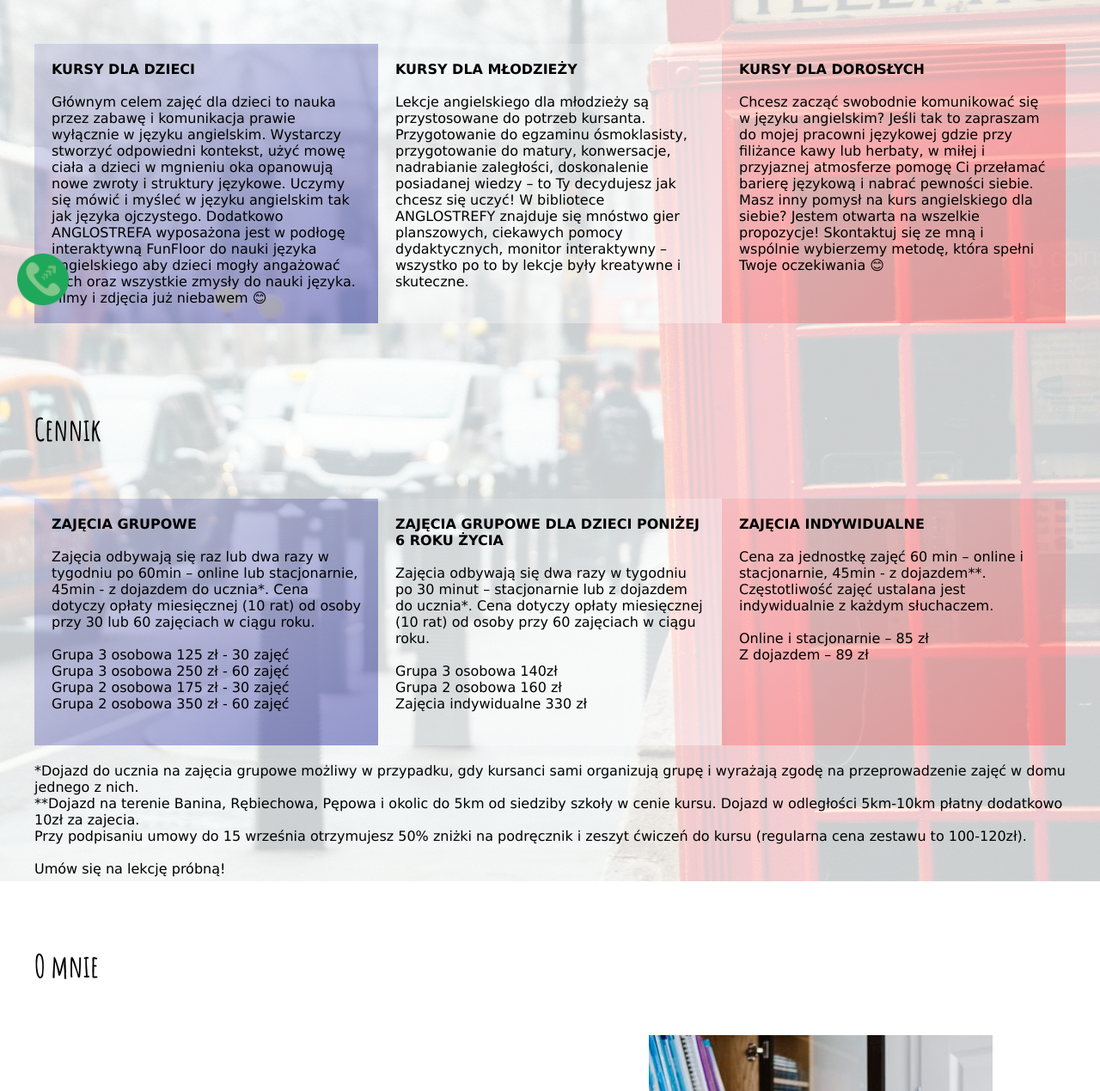
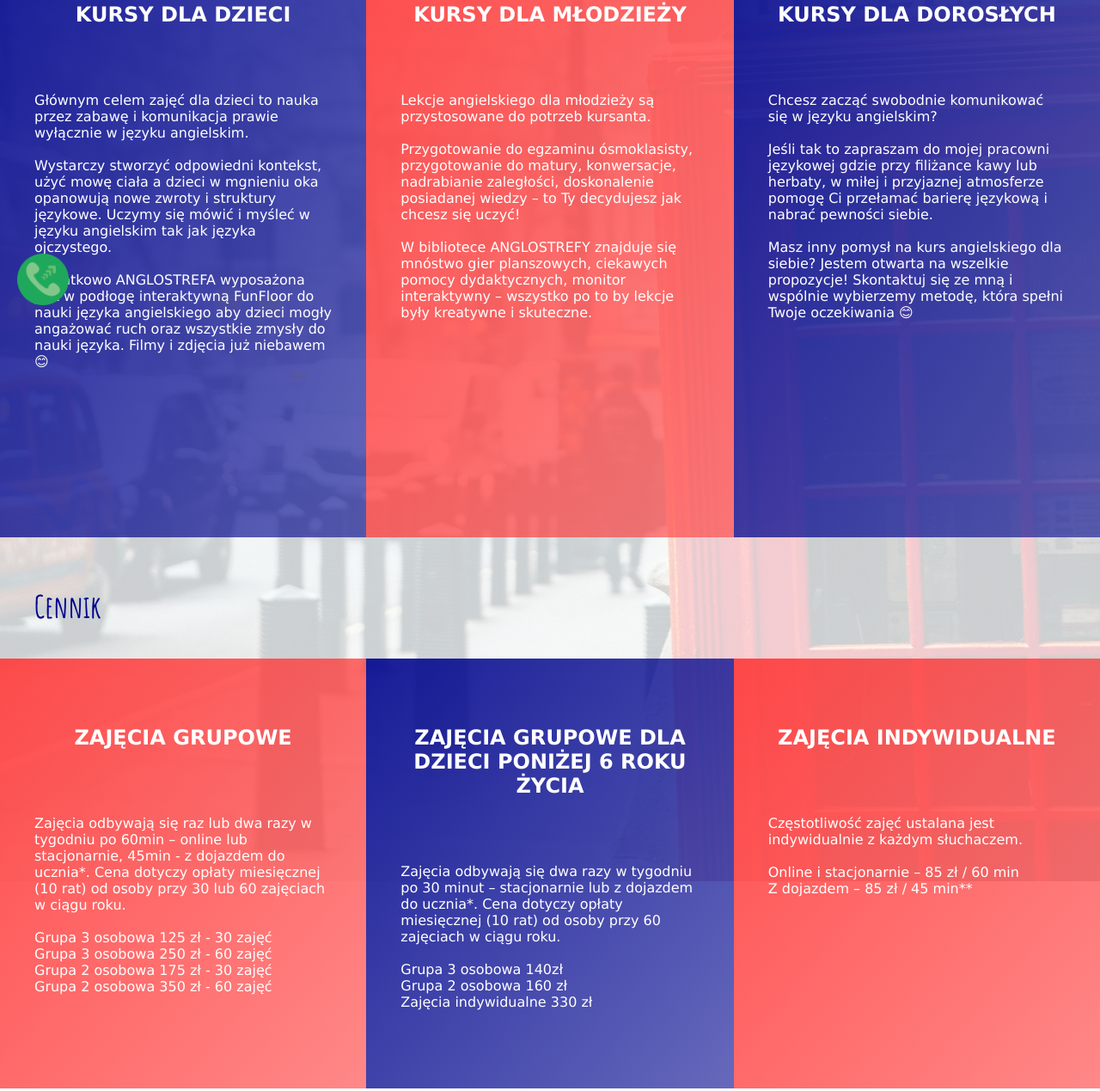
Before and after one commit to Dirtyloop/anglostrefaWebSite, a plain HTML site: page index.html in a window 1280 px wide. Shown: the part 421-1690 px from the top of the page at 86% size. Drawn offline with Linux system fonts and the light colour scheme.

Commit message:
elementy rozciągniete na cała szerokosc

```diff
--- a/index.html
+++ b/index.html
@@ -34,9 +34,10 @@
       </div></a></div>
       <div>
       <ul class="nav-links">
-        <li><a href="#omnie">O&nbsp;mnie</a></li>
+
         <li><a href="#oferta">Oferta</a></li>
         <li><a href="#cennik">Cennik</a></li>
+        <li><a href="#omnie">O&nbsp;mnie</a></li>
         <li><a href="#kontakt">Kontakt</a></li>
         <li>&nbsp;</li>
         <li><div class="nav-social"><a href="https://www.facebook.com/anglostrefaBanino/" target="_blank"><img src="img/facebook.png" width="40" height="40"></a>&nbsp;
@@ -47,8 +48,9 @@
     </div></div>
     </nav>
     <script src="script.js"></script>
-    <main>
-      <section class="glass">
+    <main >
+      <div class="glass">
+      <section >
 
         <div class="oferta" id="oferta">
         <div class="cytat">
@@ -61,28 +63,28 @@
               height="300"
             /></div>-->
             <div class="oferta-text">
-              <h3>Język angielski dla każdego!</h3><br><br>
+
               <h2>Oferta</h2>
-            <br /><br>
+            <br /><br />
 
 
             <div class="oferta-container">
             <div class="oferta-section1">
-<p>
-<b>KURSY DLA DZIECI</b><br><br>
-Głównym celem zajęć dla dzieci to nauka przez zabawę i komunikacja prawie wyłącznie w języku angielskim. Wystarczy stworzyć odpowiedni kontekst, użyć mowę ciała a dzieci w mgnieniu oka opanowują nowe zwroty i struktury językowe. Uczymy się mówić i myśleć w języku angielskim tak jak języka ojczystego.
+<p><br /><br />
+<h3>KURSY DLA DZIECI</h3><br /><br /><br /><br />
+Głównym celem zajęć dla dzieci to nauka przez zabawę i komunikacja prawie wyłącznie w języku angielskim.<br /><br />Wystarczy stworzyć odpowiedni kontekst, użyć mowę ciała a dzieci w mgnieniu oka opanowują nowe zwroty i struktury językowe. Uczymy się mówić i myśleć w języku angielskim tak jak języka ojczystego.<br /><br />
 Dodatkowo ANGLOSTREFA wyposażona jest w podłogę interaktywną FunFloor do nauki języka angielskiego aby  dzieci mogły angażować ruch oraz wszystkie zmysły do nauki języka. Filmy i zdjęcia już niebawem 😊
 </p></div>
 
 <div class="oferta-section2">
-<p>
-<b>KURSY DLA MŁODZIEŻY</b><br><br>
-Lekcje angielskiego dla młodzieży są przystosowane do potrzeb kursanta. Przygotowanie do egzaminu ósmoklasisty, przygotowanie do matury, konwersacje, nadrabianie zaległości, doskonalenie posiadanej wiedzy – to Ty decydujesz jak chcesz się uczyć! W bibliotece ANGLOSTREFY znajduje się mnóstwo gier planszowych, ciekawych pomocy dydaktycznych, monitor interaktywny – wszystko po to by lekcje były kreatywne i skuteczne.
+<p><br /><br />
+<h3>KURSY DLA MŁODZIEŻY</h3><br /><br /><br /><br />
+Lekcje angielskiego dla młodzieży są przystosowane do potrzeb kursanta.<br /><br />Przygotowanie do egzaminu ósmoklasisty, przygotowanie do matury, konwersacje, nadrabianie zaległości, doskonalenie posiadanej wiedzy – to Ty decydujesz jak chcesz się uczyć!<br /><br />W bibliotece ANGLOSTREFY znajduje się mnóstwo gier planszowych, ciekawych pomocy dydaktycznych, monitor interaktywny – wszystko po to by lekcje były kreatywne i skuteczne.
 </p></div>
 <div class="oferta-section3">
-<p>
-<b>KURSY DLA DOROSŁYCH</b><br><br>
-Chcesz zacząć swobodnie komunikować się w języku angielskim? Jeśli tak to zapraszam do mojej pracowni językowej gdzie przy filiżance kawy lub herbaty, w miłej i przyjaznej atmosferze pomogę Ci przełamać barierę językową i nabrać pewności siebie.
+<p><br /><br />
+<h3>KURSY DLA DOROSŁYCH</h3><br /><br /><br /><br />
+Chcesz zacząć swobodnie komunikować się w języku angielskim?<br /><br />Jeśli tak to zapraszam do mojej pracowni językowej gdzie przy filiżance kawy lub herbaty, w miłej i przyjaznej atmosferze pomogę Ci przełamać barierę językową i nabrać pewności siebie.<br /><br />
 Masz inny pomysł na kurs angielskiego dla siebie? Jestem otwarta na wszelkie propozycje! Skontaktuj się ze mną i wspólnie wybierzemy metodę, która spełni Twoje oczekiwania 😊
 
             </p></div></div>
@@ -90,14 +92,16 @@ Masz inny pomysł na kurs angielskiego dla siebie? Jestem otwarta na wszelkie pr
           </div>
         </div>
 
-        <div class="cennik" id="cennik">
+        <div class="cennik">
+          <a id="cennik"></a>
             <div class="cennik-text">
+              <br /><br /><br />
                 <h2>Cennik</h2>
                 <br /><br>
                 <div class="cennik-container">
                   <div class="cennik-section1">
-                <p>
-                <b>ZAJĘCIA GRUPOWE</b><br><br>
+                <p><br /><br />
+                <h3>ZAJĘCIA GRUPOWE</h3><br /><br /><br /><br />
 Zajęcia odbywają się raz lub dwa razy w tygodniu po 60min – online lub stacjonarnie, 45min -  z dojazdem do ucznia*. Cena dotyczy opłaty miesięcznej (10 rat) od osoby przy 30 lub 60 zajęciach w ciągu roku.<br><br>
 
 Grupa 3 osobowa 125 zł - 30 zajęć<br>
@@ -106,9 +110,9 @@ Grupa 2 osobowa 175 zł - 30 zajęć<br>
 Grupa 2 osobowa 350 zł - 60 zajęć<br><br>
                 </p></div>
                 <div class="cennik-section2">
-                <p>
 
-<b>ZAJĘCIA GRUPOWE DLA DZIECI PONIŻEJ 6 ROKU ŻYCIA</b><br><br>
+                <p><br /><br />
+<h3>ZAJĘCIA GRUPOWE DLA DZIECI PONIŻEJ 6 ROKU ŻYCIA</h3><br /><br /><br /><br />
 
 Zajęcia odbywają się dwa razy w tygodniu po 30 minut – stacjonarnie lub z dojazdem do ucznia*. Cena dotyczy opłaty miesięcznej (10 rat) od osoby przy 60 zajęciach w ciągu roku.<br><br>
 
@@ -118,15 +122,16 @@ Zajęcia indywidualne 330 zł<br><br>
                 </p></div>
 
                 <div class="cennik-section3">
-                  <p>
-<b>ZAJĘCIA INDYWIDUALNE</b><br><br>
+                <p><br /><br />
+<h3>ZAJĘCIA INDYWIDUALNE</h3><br /><br /><br /><br />
 
-Cena za jednostkę zajęć 60 min – online i stacjonarnie, 45min -  z dojazdem**. Częstotliwość zajęć ustalana jest indywidualnie z każdym słuchaczem.<br><br>
+Częstotliwość zajęć ustalana jest indywidualnie z każdym słuchaczem.<br><br>
 
-Online i stacjonarnie – 85 zł<br>
-Z dojazdem – 89 zł<br><br>
-                  </p></div>
-<div><p class="small">
+Online i stacjonarnie – 85 zł / 60 min<br>
+Z dojazdem – 85 zł / 45 min**<br><br>
+
+                </p></div>
+<div class="cennik-asteriks"><p class="small">
 *Dojazd do ucznia na zajęcia grupowe możliwy w przypadku, gdy kursanci sami organizują grupę i wyrażają zgodę na przeprowadzenie zajęć w domu jednego z nich.<br>
 **Dojazd na terenie Banina, Rębiechowa, Pępowa i okolic do 5km od siedziby szkoły w cenie kursu. Dojazd w odległości 5km-10km płatny dodatkowo 10zł za zajecia.<br>
 Przy podpisaniu umowy do 15 września otrzymujesz 50% zniżki na podręcznik i zeszyt ćwiczeń do kursu (regularna cena zestawu to 100-120zł).
@@ -139,6 +144,7 @@ Przy podpisaniu umowy do 15 września otrzymujesz 50% zniżki na podręcznik i z
         </div>
         <div class="omnie" id="omnie">
           <div class="omnie-text">
+            <br /><br />
           <h2>O mnie</h2>
           <br><br>
           <div class="omnie-container">
@@ -146,11 +152,11 @@ Przy podpisaniu umowy do 15 września otrzymujesz 50% zniżki na podręcznik i z
             <div class="omnie-section">
 
 
-            <p>Cześć! Mam na imię Asia – absolwentka filologii angielskiej na Uniwersytecie Adama Mickiewicza w Poznaniu z tytułem magistra, anglistka z ponad
-              15-letim stażem 😊  Nauczanie języka to moja pasja! Lubię rozmawiać, spędzać czas z ludźmi, a przede wszystkim dzielić się swoją wiedzą. Stworzyłam kameralną
+            Cześć! Mam na imię Asia – absolwentka filologii angielskiej na Uniwersytecie Adama Mickiewicza w Poznaniu z tytułem magistra, anglistka z ponad
+              15-letim stażem 😊<br />Nauczanie języka to moja pasja! Lubię rozmawiać, spędzać czas z ludźmi, a przede wszystkim dzielić się swoją wiedzą.<br />Stworzyłam kameralną
               szkołę językową, gdzie czeka na Ciebie profesjonalnie przygotowana pracownia językowa.<br><br>
 
-              Zapraszam do zapoznania się z ofertą edukacyjną Anglostrefy 😊</p>
+              Zapraszam do zapoznania się z ofertą edukacyjną Anglostrefy 😊
           </div>
           <div class="omnie-img"><img
               src="img/asia_omnie.jpg"
@@ -161,6 +167,7 @@ Przy podpisaniu umowy do 15 września otrzymujesz 50% zniżki na podręcznik i z
 
             <div class="kontakt" id="kontakt">
               <div class="kontakt-text">
+                <br /><br />
                 <h2>Kontakt</h2>
                 <br><br>
                 <div class="kontakt-container">
@@ -175,7 +182,7 @@ Przy podpisaniu umowy do 15 września otrzymujesz 50% zniżki na podręcznik i z
                 <br />
             </div>
             <div class="kontakt-mapa">
-              <iframe src="https://www.google.com/maps/embed?pb=!1m18!1m12!1m3!1d37173.79315937041!2d18.39717637008716!3d54.38591942040739!2m3!1f0!2f0!3f0!3m2!1i1024!2i768!4f13.1!3m3!1m2!1s0x46fd9f6b237c2a13%3A0x1d965fd85fae24ff!2sSzko%C5%82a%20J%C4%99zykowa%20ANGLOSTREFA%20Joanna%20Nowakowska!5e0!3m2!1spl!2spl!4v1626123023933!5m2!1spl!2spl" width="400" height="400" style="border:0;" allowfullscreen="" loading="lazy"></iframe>
+              <iframe src="https://www.google.com/maps/embed?pb=!1m18!1m12!1m3!1d37173.79315937041!2d18.39717637008716!3d54.38591942040739!2m3!1f0!2f0!3f0!3m2!1i1024!2i768!4f13.1!3m3!1m2!1s0x46fd9f6b237c2a13%3A0x1d965fd85fae24ff!2sSzko%C5%82a%20J%C4%99zykowa%20ANGLOSTREFA%20Joanna%20Nowakowska!5e0!3m2!1spl!2spl!4v1626123023933!5m2!1spl!2spl" width="100%" height="400" style="border:0;" allowfullscreen="" loading="lazy"></iframe>
             </div>
             </div>
             </div>
@@ -189,6 +196,7 @@ Przy podpisaniu umowy do 15 września otrzymujesz 50% zniżki na podręcznik i z
         <div class="whatsapp_widget"> <a href="https://wa.me/48517987666" target="_blank"><img src="img/whatsapp.png" width="50" height="50"></a></div>
         -->
       </section>
+      </div>
     </main>
     <footer>
       <a href="http://www.anglostrefa.pl"><div class="footer-text">© 2021 anglostrefa.pl</div></a>
--- a/styles.css
+++ b/styles.css
@@ -3,7 +3,12 @@
   padding: 0px;
   box-sizing: border-box;
   font-size: 16px;
+  color: white;
 
+}
+
+html {
+  scroll-behavior: smooth;
 }
 
 body {
@@ -48,7 +53,6 @@ nav {
   background-color: rgb(0, 4, 141);
   font-family: 'Amatic SC', cursive;
   position: fixed;
-
 }
 
 .logo {
@@ -100,12 +104,20 @@ h1 {
 h2 {
   font-family: 'Amatic SC', cursive;
   font-size: 36px;
+  color: rgb(0, 4, 141);
+  margin-left: 40px;
 }
 
 h3 {
   font-size: 24px;
   text-align: center;
   text-transform: uppercase;
+}
+h4 {
+  font-size: 24px;
+  text-align: center;
+  text-transform: uppercase;
+  color: rgb(0, 4, 141);
 }
 
 .burger {
@@ -192,43 +204,51 @@ h3 {
 .oferta-text {
 
   width: 100%;
-  height: 300;
-  margin: 20px;
-  padding: 20px;
+  height: 100%;
+  margin: 0px;
+  padding: 0px;
 
 }
 
 .oferta-container {
   width: 100%;
+  height: 100%;
+
   display: flex;
   justify-content: space-around;
   flex-wrap: wrap;
 }
 
 .oferta-section1 {
-  width: 400px;
-  margin: 20px 0px;
-  padding: 20px;
+  max-width: 33.3%;
+  min-width: 400px;
+  height: 700px;
+  margin: 0px;
+  padding: 40px;
 
-  background-image: linear-gradient(to bottom right, rgba(0, 5, 141, 0.1), rgba(0, 5, 141, 0.4));
+  background-image: linear-gradient(to bottom right, rgba(0, 5, 141, 0.9), rgba(0, 5, 141, 0.6));
 
 }
 
 .oferta-section2 {
-  width: 400px;
-  margin: 20px 0px;
-  padding: 20px;
+  max-width: 33.4%;
+  min-width: 400px;
+  height: 700px;
+  margin: 0px;
+  padding: 40px;
 
-  background-image: linear-gradient(to bottom right, rgba(255, 255, 255, 0.1), rgba(255, 255, 255, 0.4));
-
+  /*background-image: linear-gradient(to bottom right, rgba(255, 255, 255, 0.1), rgba(255, 255, 255, 0.4));*/
+  background-image: linear-gradient(to bottom right, rgba(255, 57, 57, 0.9), rgba(255, 57, 57, 0.6));
 }
 
 .oferta-section3 {
-  width: 400px;
-  margin: 20px 0px;
-  padding: 20px;
+  max-width: 33.3%;
+  min-width: 400px;
+  height: 700px;
+  margin: 0px;
+  padding: 40px;
 
-  background-image: linear-gradient(to bottom right, rgba(255, 57, 57, 0.1), rgba(255, 57, 57, 0.4));
+  background-image: linear-gradient(to bottom right, rgba(0, 5, 141, 0.9), rgba(0, 5, 141, 0.6));
 }
 
 .cennik {
@@ -240,45 +260,56 @@ h3 {
 }
 .cennik-text {
 
-  max-width: 100%;
-  /*min-width: 500px;*/
-  height: 300;
-  margin: 20px;
-  padding: 20px;
+  width: 100%;
+  height: 100%;
+  margin: 0px;
+  padding: 0px;
 }
 .cennik-container {
   width: 100%;
+  height: 100%;
   display: flex;
   justify-content: space-around;
   flex-wrap: wrap;
 }
 
 .cennik-section1 {
-  width: 400px;
-  margin: 20px 0px;
-  padding: 20px;
+  max-width: 33.3%;
+  min-width: 400px;
+  height: 500px;
+  margin: 0px;
+  padding: 40px;
 
-  background-image: linear-gradient(to bottom right, rgba(0, 5, 141, 0.1), rgba(0, 5, 141, 0.4));
-
+  /*background-image: linear-gradient(to bottom right, rgba(255, 255, 255, 0.1), rgba(255, 255, 255, 0.4));*/
+  background-image: linear-gradient(to bottom right, rgba(255, 57, 57, 0.9), rgba(255, 57, 57, 0.6));
 }
 
 .cennik-section2 {
-  width: 400px;
-  margin: 20px 0px;
-  padding: 20px;
+  max-width: 33.4%;
+  min-width: 400px;
+  height: 500px;
+  margin: 0px;
+  padding: 40px;
 
-  background-image: linear-gradient(to bottom right, rgba(255, 255, 255, 0.1), rgba(255, 255, 255, 0.4));
-
+  background-image: linear-gradient(to bottom right, rgba(0, 5, 141, 0.9), rgba(0, 5, 141, 0.6));
 }
 
 .cennik-section3 {
-  width: 400px;
-  margin: 20px 0px;
-  padding: 20px;
+  max-width: 33.3%;
+  min-width: 400px;
+  height: 500px;
+  margin: 0px;
+  padding: 40px;
 
-  background-image: linear-gradient(to bottom right, rgba(255, 57, 57, 0.1), rgba(255, 57, 57, 0.4));
+  /*background-image: linear-gradient(to bottom right, rgba(255, 255, 255, 0.1), rgba(255, 255, 255, 0.4));*/
+  background-image: linear-gradient(to bottom right, rgba(255, 57, 57, 0.9), rgba(255, 57, 57, 0.6));
 }
 
+.cennik-asteriks {
+  max-width: 1000px;
+  margin: 0px;
+  padding: 20px;
+}
 
 .omnie {
   background-color: rgba(255, 255, 255, 0.8);
@@ -294,6 +325,7 @@ h3 {
   height: 300;
   margin: 20px;
   padding: 20px;
+
 }
 
 .omnie-container {
@@ -303,6 +335,7 @@ h3 {
   flex-wrap: wrap;
   align-content: center;
   align-items: center;
+
 }
 
 .omnie-section {
@@ -310,6 +343,7 @@ h3 {
   max-width: 500px;
   margin: 0px;
   padding: 0px;
+  color: rgb(0, 4, 141);
 }
 
 .omnie-img {
@@ -335,8 +369,8 @@ h3 {
 
   width: 100%;
   height: 300;
-  margin: 20px;
-  padding: 20px;
+  margin: 0px;
+  padding: 0px;
 }
 
 .kontakt-container {
@@ -350,41 +384,45 @@ h3 {
 
 .kontakt-tel {
 
-  max-width: 1000px;
+  width: 100%;
 
   margin: 0px;
-  /*display: flex;
+  display: flex;
   justify-content: center;
-  align-items: center;*/
-  padding: 0px;
+  align-items: center;
+  padding: 60px 0px;
   font-size: 20px;
+  background-image: linear-gradient(to bottom right, rgba(0, 5, 141, 0.9), rgba(0, 5, 141, 0.6));
 }
 
 .kontakt-mapa {
 
-  max-width: 400px;
+  width: 100%;
   height: 400px;
   margin: 0px;
 }
 
 .small {
   font-size: 16px;
+  color: rgb(0, 4, 141);
 }
 
 .italic {
   font-size: 20px;
   font-weight: bold;
   font-style: italic;
+  color: rgb(0, 4, 141);
 }
 
 .cytat {
   /*text-align: right;*/
   margin: 60px 20px 20px 20px;
+
 }
 
 a {
   text-decoration: none;
-  color: black;
+  color: rgb(0, 4, 141);
 }
 a:hover {
   color: rgb(255, 57, 57);
```
